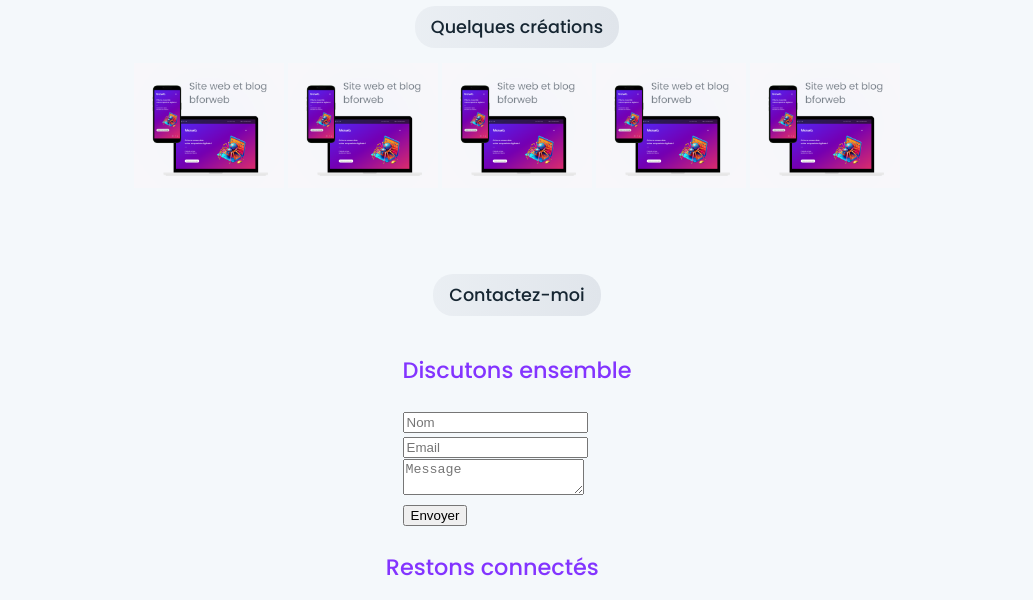
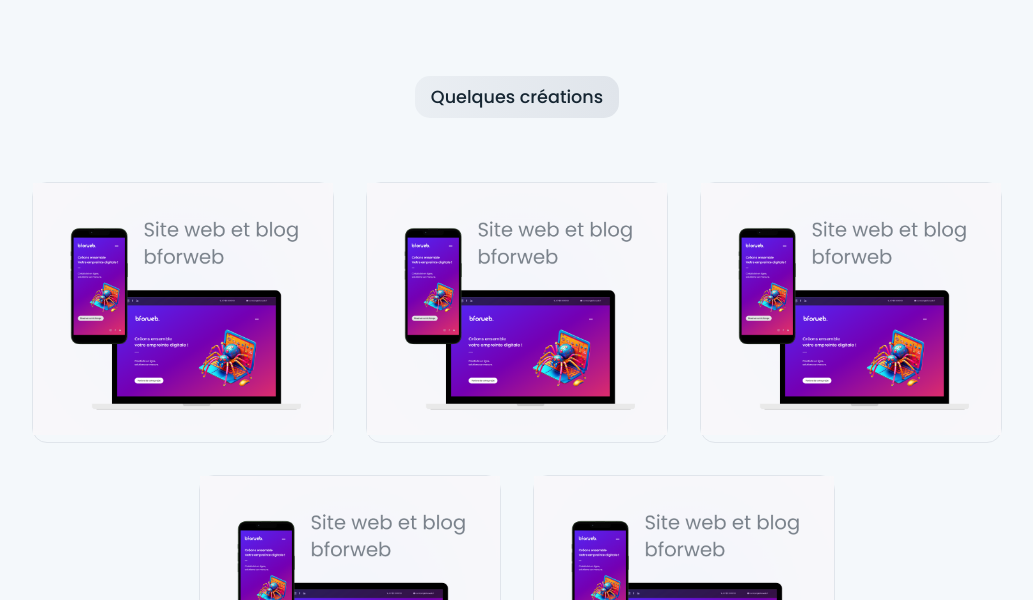
Before and after one commit to alicemimouni/alicemimouni.github.io, a plain HTML site: page index.html in a window 1280 px wide. Shown: the part 1539-2139 px from the top of the page, without its empty margins (123-1156 px from the left). Drawn offline with Linux system fonts and the light colour scheme.

Commit message:
contact section

```diff
--- a/assets/sass/bases/body.scss
+++ b/assets/sass/bases/body.scss
@@ -29,7 +29,8 @@ body {
         background: linear-gradient(to right, rgba(224, 229, 235, 0.5), $light-grey);
         display: inline-block;
         padding: 0.5rem 1rem;
-        border-radius: 20px;
+        border-radius: 15px;
+        margin-bottom: 2rem;
     }
 
     section {
@@ -41,6 +42,7 @@ body {
         color: $violet;
         font-size: 1.2rem;
         font-weight: 500;
+        margin: 1rem;
     }
 
 
--- a/assets/sass/components/buttons.scss
+++ b/assets/sass/components/buttons.scss
@@ -1,6 +1,6 @@
 .button {
     background: linear-gradient(to right, rgba(131, 52, 255, 0.5), $violet);
-    border-radius: 20px;
+    border-radius: 15px;
     padding: 0.6rem 1rem;
     color: white;
 }
--- /dev/null
+++ b/assets/sass/parts/contact-section.scss
@@ -0,0 +1,31 @@
+section#contact {
+    div.form {
+        margin-bottom: 2rem;
+        form {
+            input:not(.button), textarea {
+                border: 1px solid $light-grey;
+                border-radius: 15px;
+                padding: 1rem;
+                margin: 0.5rem;
+                background-color: transparent;
+                width: 280px;
+            }
+
+            input.button {
+                border: none;
+                margin: 0.5rem;
+            }
+
+            input::placeholder, textarea::placeholder {
+                font-family: $font-text;
+                font-size: 1rem;
+                font-weight: 500;
+                color: $grey;
+            }
+
+            textarea {
+                height: 200px;
+            }
+        }
+    }
+}
--- a/assets/sass/parts/header.scss
+++ b/assets/sass/parts/header.scss
@@ -5,6 +5,7 @@ header {
   background-position: center;
   padding: 1rem;
   @include flex-column-center-center;
+  margin-bottom: 3rem;
 
   span, i.span {
     color: $violet;
--- /dev/null
+++ b/assets/sass/parts/projects-section.scss
@@ -0,0 +1,22 @@
+section#projects {
+    div.projects-container {
+        margin: 1rem 0;
+        @include flex-row-center-center;
+        flex-wrap: wrap;
+        max-width: 1215px;
+
+        a.project-card {
+            border: 1px solid $light-grey;
+            border-radius: 15px;
+            margin: 1rem 0;
+        }
+    }
+
+    @media screen and (min-width: 400px) {
+        div.projects-container {
+            a.project-card {
+                margin: 1rem;
+            }
+        }
+    }
+}
--- a/assets/sass/style.scss
+++ b/assets/sass/style.scss
@@ -4,6 +4,8 @@
 @import "./parts/header.scss";
 @import "./parts/about-section.scss";
 @import "./parts/skills-section.scss";
+@import "./parts/projects-section.scss";
+@import "./parts/contact-section.scss";
 @import "./components/buttons.scss";
 // polices
 @import url('https://fonts.googleapis.com/css2?family=Poppins:wght@500&display=swap');
--- a/index.html
+++ b/index.html
@@ -73,7 +73,7 @@
 
         <!-- skills section -->
         <section id="skills">
-            <h2>Compétences</h2>
+            <h2>Mes compétences</h2>
             <h3>Les outils et technologies que j'utilise</h3>
             <div class="cards-skills-container">
                 <div class="card-skills">
@@ -150,35 +150,35 @@
                     <picture>
                         <source srcset="/assets/img/site-web-blog-bforweb.webp" type="image/webp">
                         <img src="/assets/img/site-web-blog-bforweb.png" alt="Site web vitrine et blog bforweb."
-                            width="150px">
+                            width="300px">
                     </picture>
                 </a>
                 <a href="" class="project-card">
                     <picture>
                         <source srcset="/assets/img/site-web-blog-bforweb.webp" type="image/webp">
                         <img src="/assets/img/site-web-blog-bforweb.png" alt="Site web vitrine et blog bforweb."
-                            width="150px">
+                            width="300px">
                     </picture>
                 </a>
                 <a href="" class="project-card">
                     <picture>
                         <source srcset="/assets/img/site-web-blog-bforweb.webp" type="image/webp">
                         <img src="/assets/img/site-web-blog-bforweb.png" alt="Site web vitrine et blog bforweb."
-                            width="150px">
+                            width="300px">
                     </picture>
                 </a>
                 <a href="" class="project-card">
                     <picture>
                         <source srcset="/assets/img/site-web-blog-bforweb.webp" type="image/webp">
                         <img src="/assets/img/site-web-blog-bforweb.png" alt="Site web vitrine et blog bforweb."
-                            width="150px">
+                            width="300px">
                     </picture>
                 </a>
                 <a href="" class="project-card">
                     <picture>
                         <source srcset="/assets/img/site-web-blog-bforweb.webp" type="image/webp">
                         <img src="/assets/img/site-web-blog-bforweb.png" alt="Site web vitrine et blog bforweb."
-                            width="150px">
+                            width="300px">
                     </picture>
                 </a>
             </div>
@@ -193,7 +193,7 @@
                     <input type="text" id="name" name="name" placeholder="Nom"><br>
                     <input type="email" id="email" name="email" placeholder="Email"><br>
                     <textarea id="message" name="message" placeholder="Message"></textarea><br>
-                    <input type="submit" value="Envoyer">
+                    <input class="button" type="submit" value="Envoyer">
                 </form>
             </div>
             <div class="contact-details">
```
Also changed, not shown: assets/css/style.css, 1 other file.
